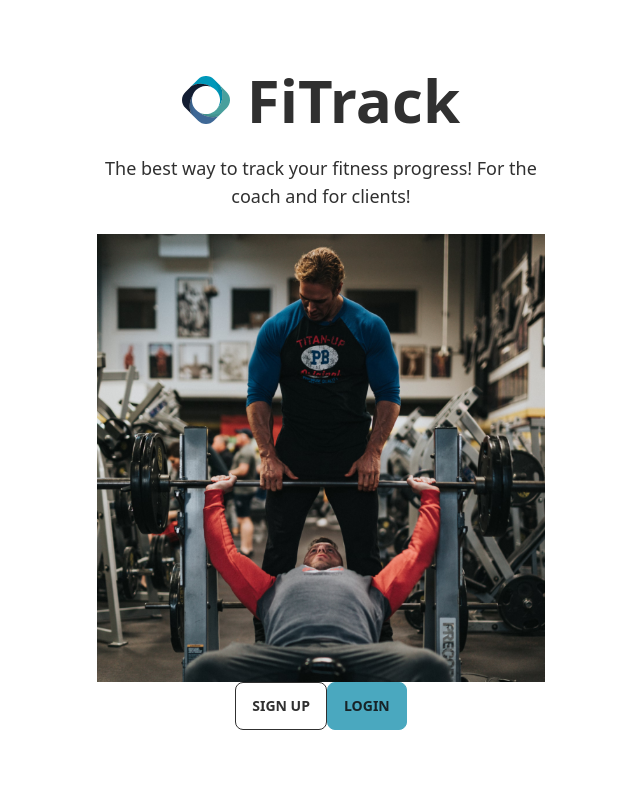
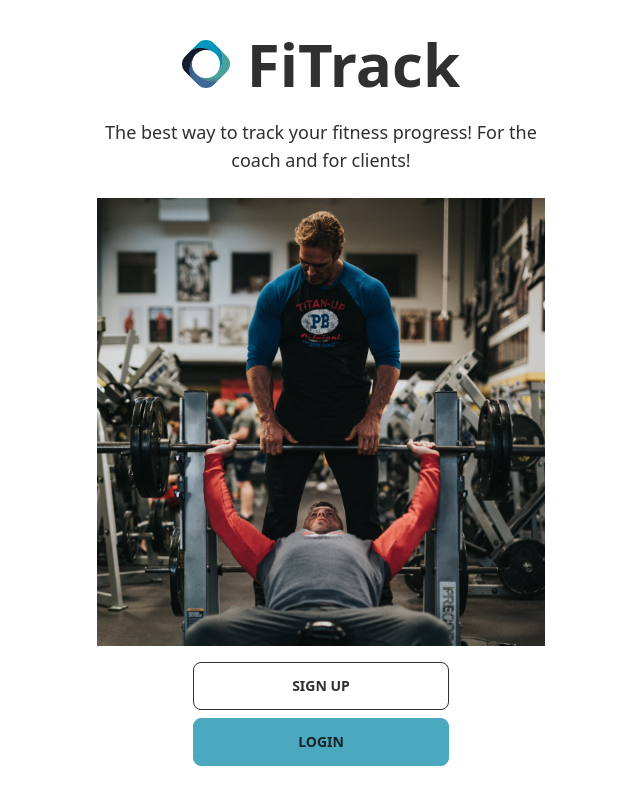
Before and after one commit to Luke-Ashref-Final-Project/fitrack-client, a React (Create React App) app: page / in a window 1280 px wide. Shown: the top 800 px of the page, without its empty margins (319-959 px from the left). Built offline with nearby package versions, Linux system fonts and the light colour scheme.

Commit message:
added some button style

```diff
--- a/src/pages/HomePage.js
+++ b/src/pages/HomePage.js
@@ -19,8 +19,13 @@ const HomePage = () => {
       <img src={cta1} alt="" />
 
 
-      <Link to="/signup"><button className="btn btn-outline">Sign up</button></Link>
-      <Link to="/login"><button className="btn btn-info">Login</button></Link>
+      <Link to="/signup">
+        <button className="btn btn-wide btn-outline mt-4">Sign up</button>
+      </Link>
+      <div className="mt-2"></div> {/* Small space between buttons */}
+      <Link to="/login">
+        <button className="btn btn-wide btn-info">Login</button>
+      </Link>
     </div>
   </div>
 </div>
```
